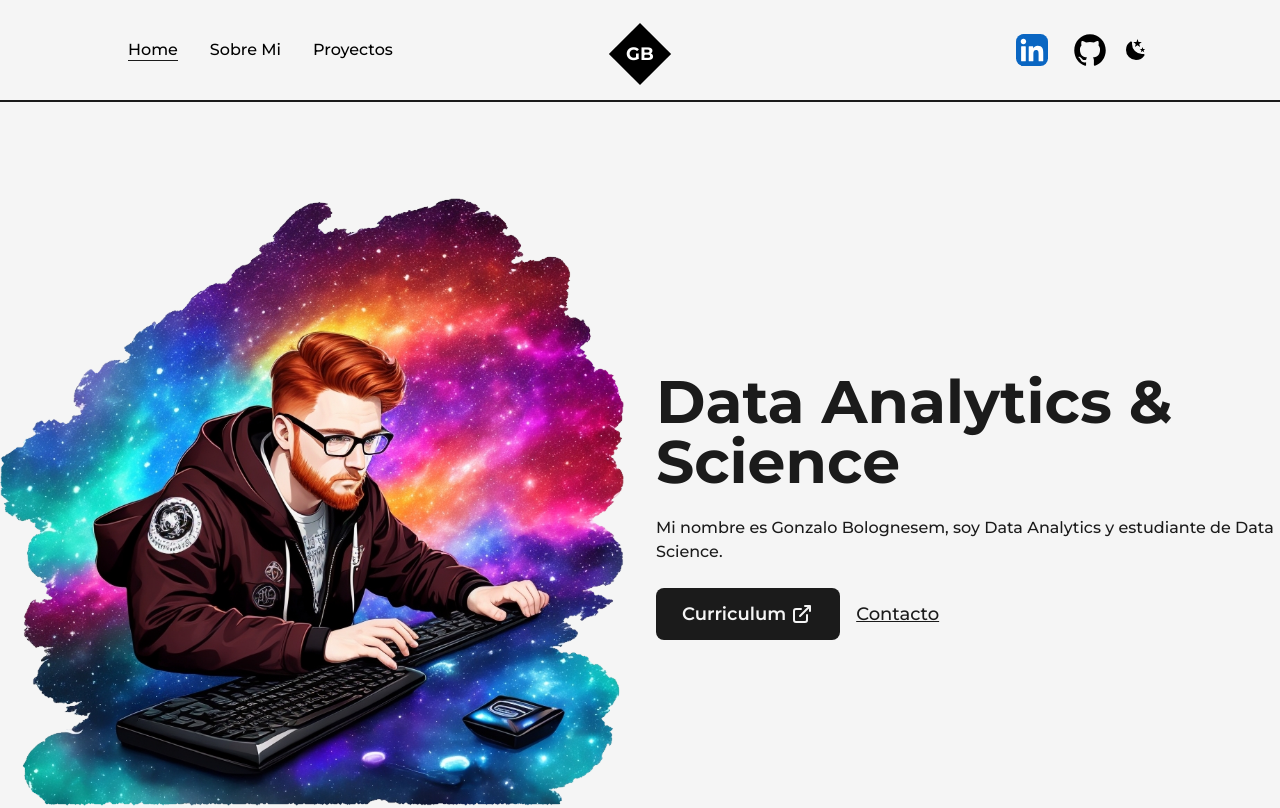
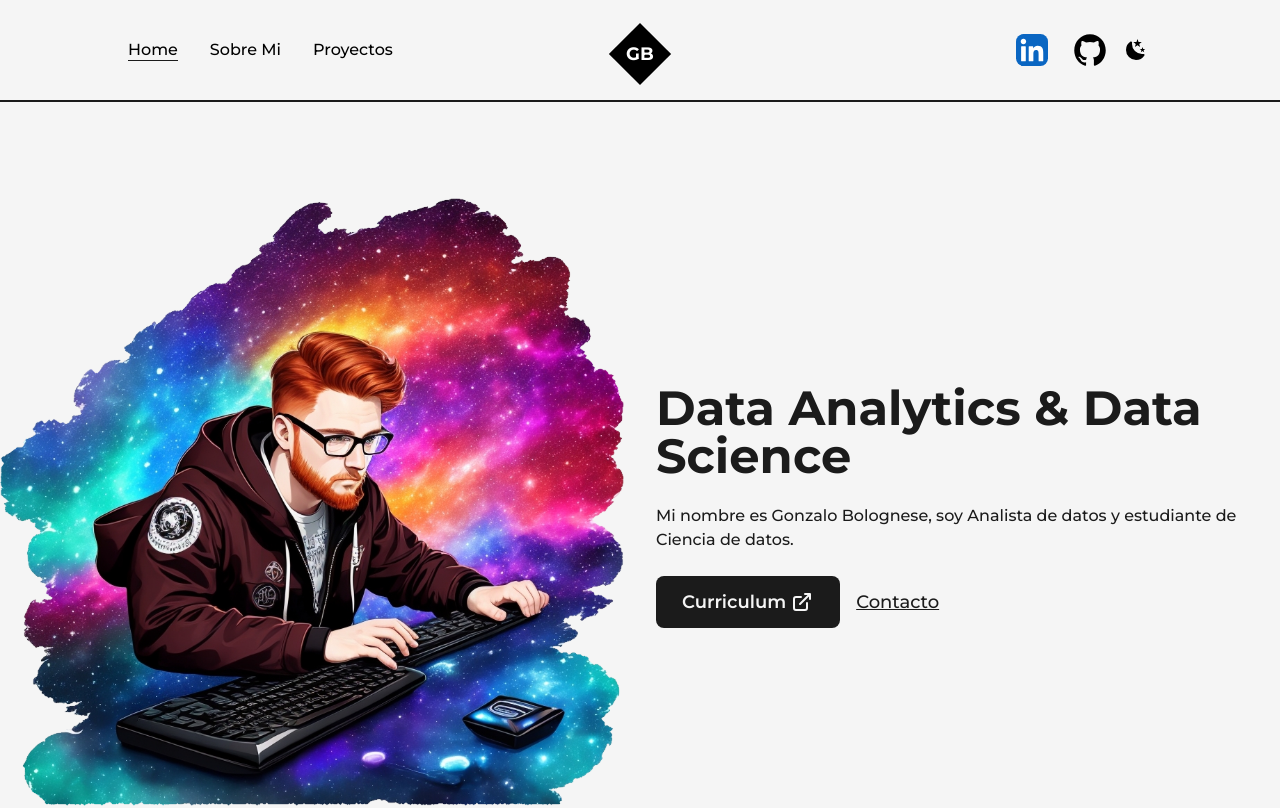
Before and after one commit to GonzaBolognese/GonzaloBolognese, a Next.js app: page / in a window 1280 px wide. Shown: the top 808 px of the page. Built offline with nearby package versions, Linux system fonts and the light colour scheme.

Commit message:
presentation fix

```diff
--- a/src/app/about/page.jsx
+++ b/src/app/about/page.jsx
@@ -45,10 +45,10 @@ const About = () => {
                             Me apasiona aplicar la estadística y la programación para resolver problemas complejos y extraer insights de valor a partir de los datos.
                         </p>
                         <p className='mb-3 font-medium'>
-                            Disfruto del trabajo en equipo para transformar ideas en soluciones de datos funcionales. Mi experiencia en análisis con Pandas y experiencia en desarrollo backend con Spring Boot me permite abordar los problemas desde una perspectiva integral.
+                            Disfruto del trabajo en equipo para transformar ideas en soluciones de datos funcionales. Mi experiencia en análisis con Pandas y experiencia en desarrollo backend con Spring Boot me permite abordar los problemas desde una vision integral.
                         </p>
                         <p className='font-medium'>
-                        Estoy emocionado de aplicar mis habilidades y conocimientos en un entorno profesional, ansioso por contribuir al éxito de una empresa mientras continúo aprendiendo de profesionales con experiencia.
+                            Una de las cosas que más valoro de mi trabajo es estar en un entorno que me permite aportar mis ideas, ver el impacto que generan y crecer junto a profesionales
                         </p>
                     </div>
                     <div className='col-span-3 relative h-max rounded-2xl border-2
--- a/src/app/page.jsx
+++ b/src/app/page.jsx
@@ -32,10 +32,10 @@ export default function Home() {
           />
         </div>
         <div className='w-1/2 flex flex-col items-left self-center lg:w-full lg:text-center md:w-full md:text-center ml-8'>
-          <AnimetedText text="Data Analytics & Science" className='!text-6xl !text-left
-          xl:!text-5xl lg:!text-center lg:!text=6xl md:!text-5xl sm:!text-3xl'/>
+          <AnimetedText text="Data Analytics & Data Science" className='!text-5xl !text-left
+          xl:!text-4xl lg:!text-center lg:!text=5xl md:!text-4xl sm:!text-3xl'/>
           <p className='my-4 text-base font-medium md:text-sm sm:text-xs'>
-          Mi nombre es Gonzalo Bolognesem, soy Data Analytics y estudiante de Data Science.
+          Mi nombre es Gonzalo Bolognese, soy Analista de datos y estudiante de Ciencia de datos.
           </p>
           <div className='flex items-center self-start mt-2 lg:self-center'>
             <Link href="/Gonzalo-Bolognese-CV.pdf" target={"_blank"}
```
